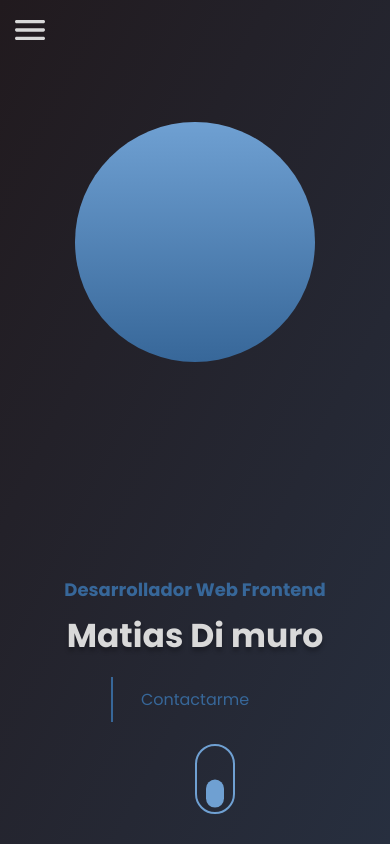
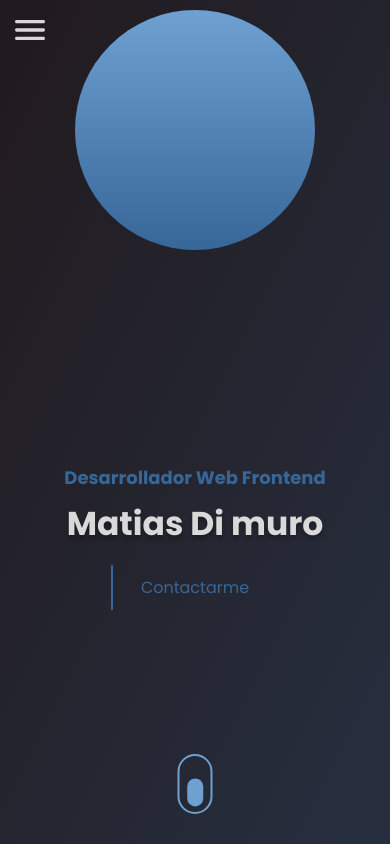
Before and after one commit to matiasdimuro/my-portfolio, a React (Vite) app: page / in a window 390 px wide. Shown: the top 844 px of the page. Built offline with nearby package versions, Linux system fonts and the light colour scheme.

Commit message:
ScrollButton Responsive

```diff
--- a/src/components/buttton/ScrollButton.jsx
+++ b/src/components/buttton/ScrollButton.jsx
@@ -7,13 +7,13 @@ function ScrollButton() {
     const [isClicked, setClicked] = useState(false)
 
     const variants = {
-        initial: { scale: 1 },
+        initial: { scale: 1, x: "-50%" },
         whileTap: { scale: .9 }
     }
 
     const variantsItem = {
-        initial: { y: "5px", x: "50%" },
-        end: { y: "120%", x: "50%" }
+        initial: { y: 5, x: "50%" },
+        end: { y: "80%" }
     }
 
     return (
--- a/src/components/buttton/ScrollButton.scss
+++ b/src/components/buttton/ScrollButton.scss
@@ -11,18 +11,25 @@
     border-radius: 500px;
     cursor: pointer;
 
-    div {
+    a {
         position: relative;
-        // left: 50%;
-        width: calc(100% / 2);
-        height: calc(70px / 2.5);
-        border-radius: 500px;
-        background-color: $color-primary-light;
-    }
-
-    a {
         width: 100%;
         height: 100%;
         display: inline-block;
+
+        div {
+            position: absolute;
+            width: calc(100% / 2);
+            height: calc(70px / 2.5);
+            border-radius: 500px;
+            background-color: $color-primary-light;
+        }
     }
 }
+
+@media (max-width: 620px) {
+    .ScrollButton {
+        width: 35px;
+        height: 60px;
+    }
+}
--- a/src/components/hero/Hero.scss
+++ b/src/components/hero/Hero.scss
@@ -48,6 +48,7 @@
 
 @media (max-width: 820px) {
     .HeroContainer {
+    align-items: start;
         .headings {
             flex-grow: 1;
             order: 2;
```
